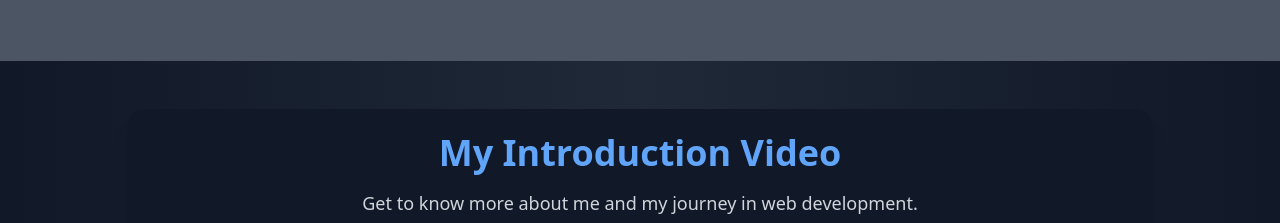
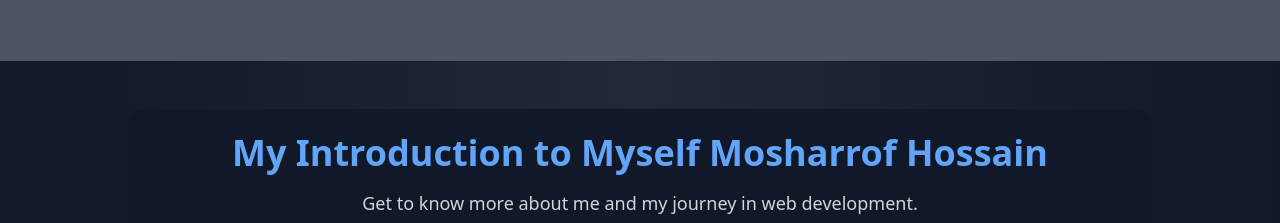
Before and after one commit to MosharrofHossainweb/Personal-management, a React (Vite) app: page / in a window 1280 px wide. Shown: the part 1540-1763 px from the top of the page. Built offline with nearby package versions, Linux system fonts and the light colour scheme.

Commit message:
video update

```diff
--- a/src/Componet/VideoComponent/Video.jsx
+++ b/src/Componet/VideoComponent/Video.jsx
@@ -5,7 +5,7 @@ const Video = () => {
     <section className="flex items-center justify-center min-h-screen bg-gradient-to-r from-gray-900 via-gray-800 to-gray-900 px-4 py-10">
       <div className="w-full max-w-5xl p-6 bg-gray-900 rounded-2xl shadow-xl text-white text-center">
         <h2 className="text-3xl md:text-4xl font-extrabold mb-4 text-blue-400">
-          My Introduction Video
+          My Introduction to Myself Mosharrof Hossain
         </h2>
         <p className="text-gray-300 text-lg mb-6">
           Get to know more about me and my journey in web development.
```
